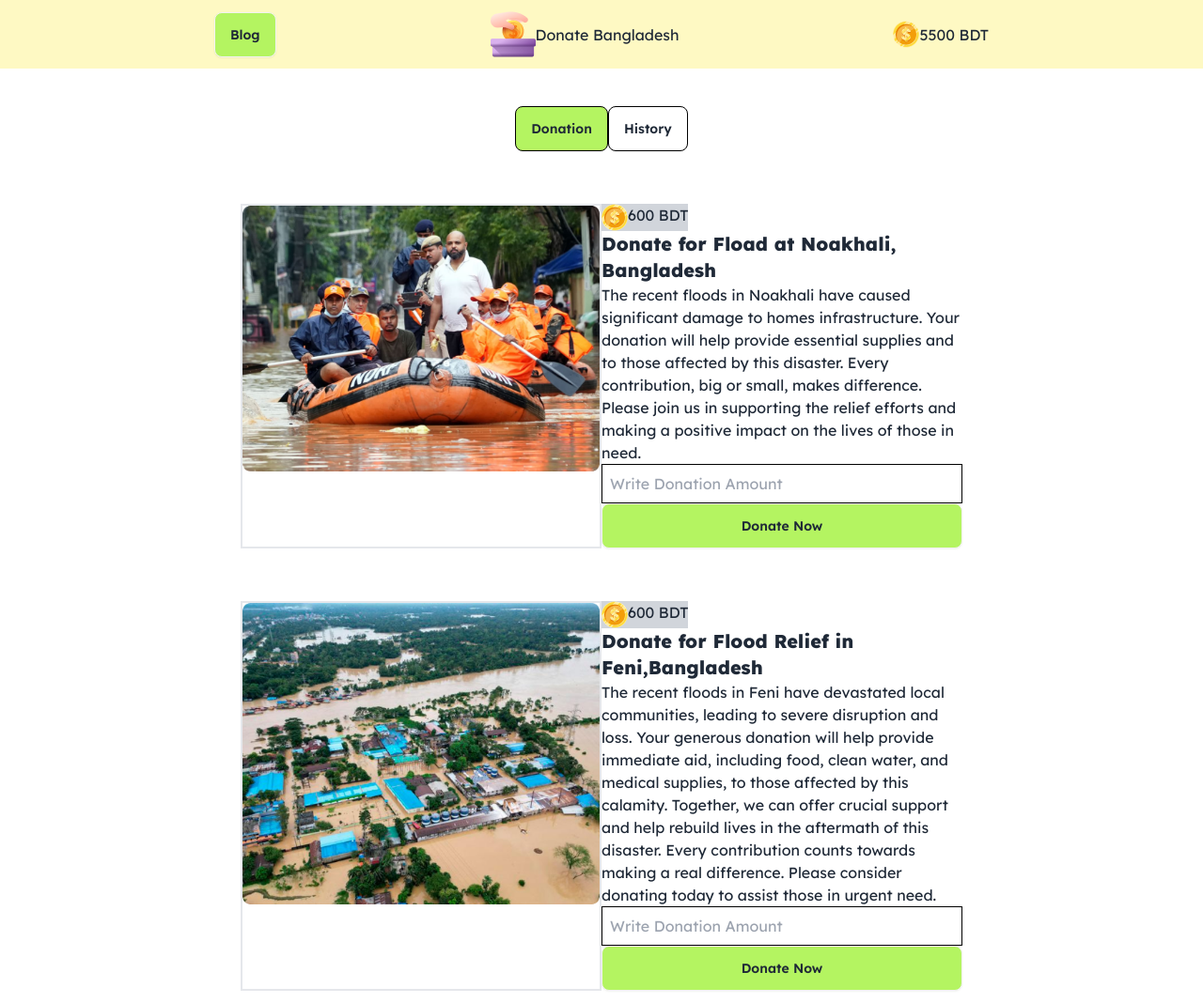
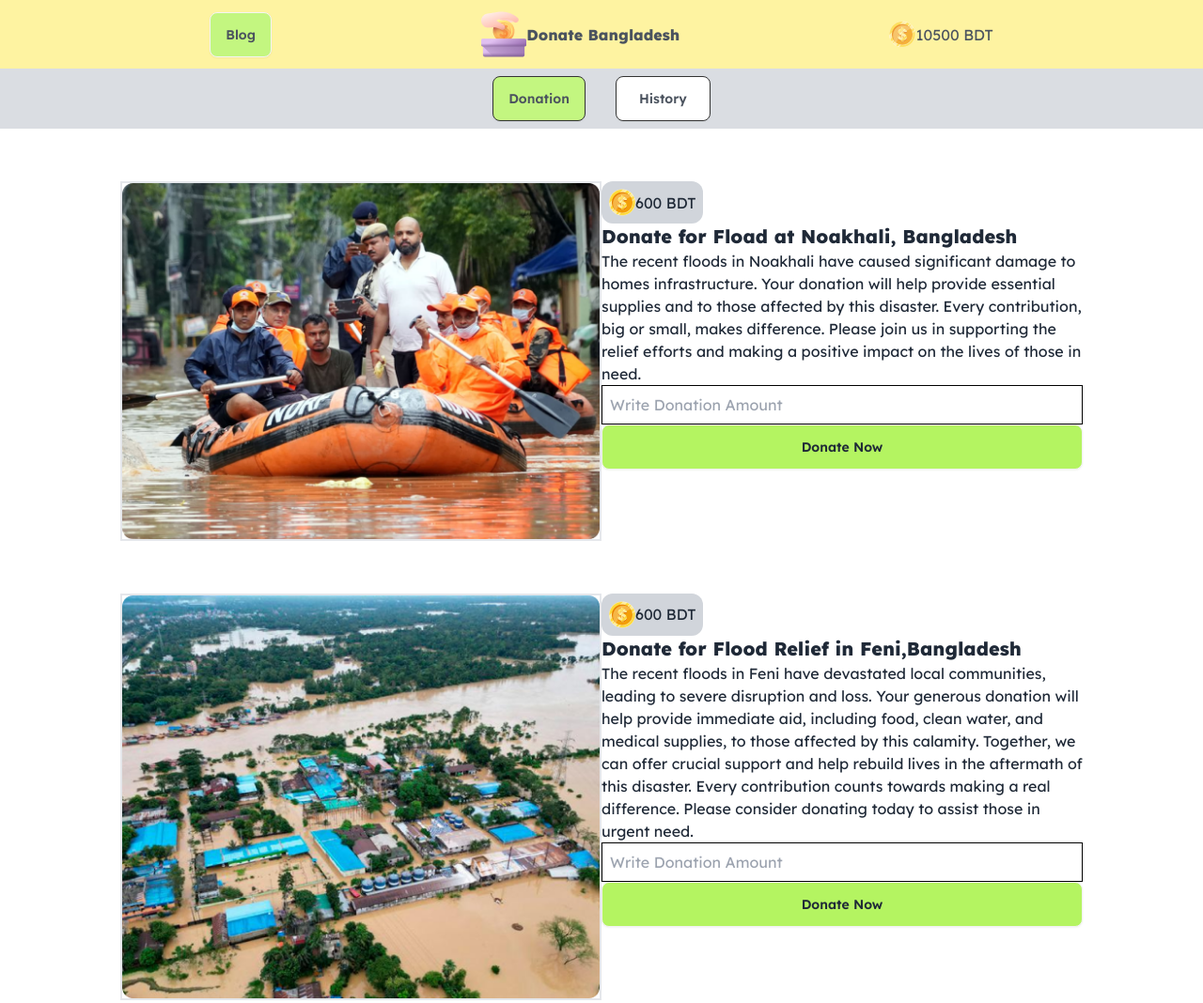
Before and after one commit to wasifuddin/Assignment-5, a plain HTML site: page index.html in a window 1280 px wide. Shown: the top 1068 px of the page at 94% size. Drawn offline with nearby package versions, Linux system fonts and the light colour scheme.

Commit message:
Scroll Bug Fixed

```diff
--- a/index.html
+++ b/index.html
@@ -32,8 +32,8 @@
     </script>
   </head>
   <body class="font-lex">
-    <header class="sticky top-0 bg-yellow-100 py-3">
-      <div class="header-content">
+    <header class="sticky top-0">
+      <div class="header-content bg-yellow-200 py-3 opacity-80">
         <div class="navigation flex justify-evenly">
           <div class="nav-cont flex justify-center items-center">
             <div class="">
@@ -44,25 +44,31 @@
           </div>
           <div class="nav-cont flex justify-center items-center">
             <div><img src="./assets/logo.png" alt="" /></div>
-            <div>Donate Bangladesh</div>
+            <div class="font-extrabold">Donate Bangladesh</div>
           </div>
           <div class="nav-cont flex justify-center items-center">
             <div><img src="./assets/coin.png" alt="" /></div>
-            <div id="main-amount">5500 BDT</div>
+            <div id="main-amount">10500 BDT</div>
+          </div>
+        </div>
+      </div>
+      <div class="button-tab bg-gray-300 opacity-80">
+        <div
+          class="btn-options w-4/5 mx-auto flex justify-center items-center py-2 space-x-8"
+        >
+          <div id="donation-btn" class="btn bg-[#B4F461] border-black">
+            Donation
+          </div>
+          <div id="hist-btn" class="btn bg-white border border-black px-6">
+            History
           </div>
         </div>
       </div>
     </header>
     <main>
-      <div
-        class="btn-options w-3/5 mx-auto flex justify-center items-center mt-10"
-      >
-        <div id="donation-btn" class="btn bg-[#B4F461] border-black">Donation</div>
-        <div id="hist-btn" class="btn bg-white border border-black">History</div>
-      </div>
       <div id="content-card" class="card-contents">
         <!-- Card 1 -->
-        <div class="cards-section w-3/5 mx-auto">
+        <div class="cards-section w-4/5 mx-auto">
           <div class="card-1 grid grid-cols-2 mt-14">
             <div class="card-img border-2">
               <img src="./assets/noakhali.png" alt="" class="" />
@@ -70,7 +76,7 @@
             <div class="card-content">
               <div>
                 <div class="flex">
-                  <div class="flex bg-[#d1d5db]">
+                  <div class="flex bg-[#d1d5db] p-2 rounded-xl justify-center items-center">
                     <img src="./assets/coin.png" alt="" />
                     <div id="nkh-amount">600 BDT</div>
                   </div>
@@ -114,7 +120,7 @@
             <div class="card-content">
               <div>
                 <div class="flex">
-                  <div class="flex bg-[#d1d5db]">
+                  <div class="flex bg-[#d1d5db] p-2 rounded-xl justify-center items-center">
                     <img src="./assets/coin.png" alt="" />
                     <div id="feni-amount">600 BDT</div>
                   </div>
@@ -161,7 +167,7 @@
             <div class="card-content">
               <div>
                 <div class="flex">
-                  <div class="flex bg-[#d1d5db]">
+                  <div class="flex bg-[#d1d5db] p-2 rounded-xl justify-center items-center">
                     <img src="./assets/coin.png" alt="" />
                     <div id="quota-amount">600 BDT</div>
                   </div>
--- a/js/utilities.js
+++ b/js/utilities.js
@@ -1,8 +1,9 @@
 
 function getInputVal(event,id){
     const val = document.getElementById(id).value;
-    console.log(val)
+    console.log(val);
     console.log("Input Value", val);
+    document.getElementById(id).value = "";
 
     const numVal = parseFloat(val);
     console.log("NumVal: ",numVal)
@@ -41,7 +42,7 @@ function donateMoney(event, id, inputAmnt, Head){
         const div = document.createElement('div');
         div.innerHTML = `
             <div class="p-4 border border-black m-5 rounded-xl">
-                <p class="mb-2">${inputAmnt} Taka is Donated for ${heading}.</p>
+                <p class="mb-2 font-extrabold">${inputAmnt} Taka is Donated for ${heading}.</p>
                 <p> Date: ${currentDate}</p>
             </div>
         `
@@ -104,3 +105,8 @@ document.getElementById("donation-btn").addEventListener('click', function(event
     document.getElementById("history").classList.add("hidden")
     document.getElementById("content-card").classList.remove("hidden")
 })
+
+
+document.getElementById("blog-id").addEventListener("click",function(){
+    window.location.href="./faq.html";
+})
```
Also changed, not shown: faq.html (+1 -1 lines).
